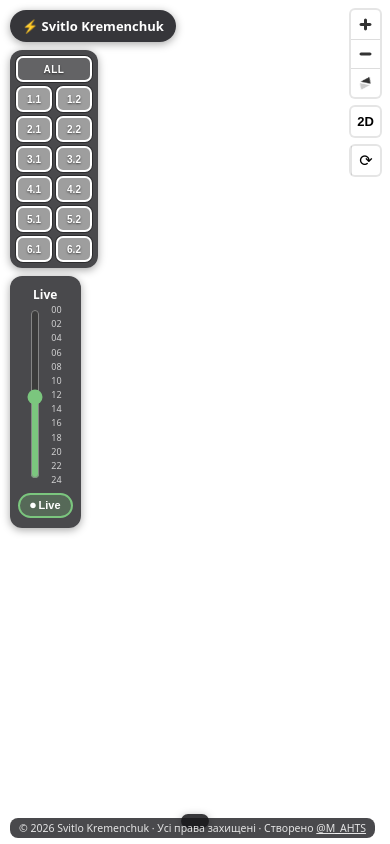
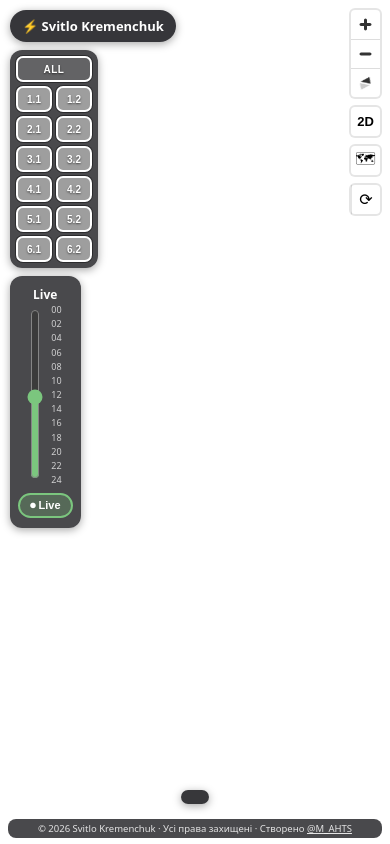
Before and after one commit to alexn256/kremen-svitlo-map, a website built with Vite: page index.html in a window 390 px wide. Built offline with nearby package versions, Linux system fonts and the light colour scheme; no server answers.

Commit message:
Fix grey default map style and mobile footer/status-bar overlap; add style switcher
VITE_MAP_STYLE_URL was only set locally, never in Netlify, so the deployed
site fell back to the grey "positron" default. MAP_STYLE_URL now defaults
to the first entry of a new MAP_STYLES list (colorful "liberty") instead,
and a new top-right button cycles through it (liberty/positron/dark) so a
missing env var no longer silently picks a duller style.

Also stack the footer and live-status pill vertically below ~420px width
instead of both centering near the same bottom offset.

Co-Authored-By: Claude Sonnet 5 <noreply@anthropic.com>
Claude-Session: https://claude.ai/code/session_01W2C4uzKMLTwbGwRKYP5zu5

```diff
--- a/src/config.ts
+++ b/src/config.ts
@@ -3,12 +3,19 @@ import type { QueueState } from './types';
 export const STATUS_URL: string = import.meta.env.VITE_STATUS_URL || '/status.mock.json';
 export const POLL_INTERVAL_MS: number = Number(import.meta.env.VITE_POLL_INTERVAL_MS) || 45_000;
 
+/** Стилі карти, між якими перемикає кнопка в правому верхньому куті. */
+export const MAP_STYLES: { label: string; url: string }[] = [
+  { label: 'Кольорова', url: 'https://tiles.openfreemap.org/styles/liberty' },
+  { label: 'Світла', url: 'https://tiles.openfreemap.org/styles/positron' },
+  { label: 'Темна', url: 'https://tiles.openfreemap.org/styles/dark' },
+];
+
 /**
  * Базовий стиль карти. Поки немає ключа MapTiler/Stadia — OpenFreeMap (без ключа).
- * Пізніше просто підміняємо URL через VITE_MAP_STYLE_URL.
+ * VITE_MAP_STYLE_URL підміняє початковий вибір (напр. для деплою без змінної —
+ * перший зі списку), перемикач кнопкою далі ходить по MAP_STYLES.
  */
-export const MAP_STYLE_URL: string =
-  import.meta.env.VITE_MAP_STYLE_URL || 'https://tiles.openfreemap.org/styles/positron';
+export const MAP_STYLE_URL: string = import.meta.env.VITE_MAP_STYLE_URL || MAP_STYLES[0].url;
 
 export const KREMEN_CENTER: [number, number] = [33.4204, 49.0659]; // [lng, lat]
 export const DEFAULT_ZOOM = 14;
--- a/src/main.ts
+++ b/src/main.ts
@@ -16,6 +16,7 @@ import {
   GAME_VIEW,
   KREMEN_CENTER,
   MAP_STYLE_URL,
+  MAP_STYLES,
   QUEUES,
   STATE_LABELS,
 } from './config';
@@ -88,7 +89,15 @@ function repaint(): void {
   map.setPaintProperty(LAYER_BUILDINGS, 'fill-extrusion-color', colorExpression());
 }
 
-map.on('load', () => {
+/**
+ * Додає наш шар будинків поверх базового стилю. Викликається і при першому
+ * завантаженні, і після кожного ручного `map.setStyle(...)` (перемикач
+ * стилю) — `setStyle` скидає всі кастомні джерела/шари, тож їх доводиться
+ * піднімати заново. Обробники кліків/ховеру реєструються одноразово
+ * (нижче, поза цією функцією) — вони прив'язані до id шару, а не до
+ * конкретного інстансу стилю, і переживають `setStyle`.
+ */
+function setupHousesLayer(): void {
   // Деякі базові стилі (напр. "liberty") самі малюють об'ємні сірі будинки —
   // вони плутаються з нашими кольоровими поверх. Ховаємо чужий шар будівель,
   // якщо він є в конкретному стилі; якщо немає (positron/dark/bright) — нема що ховати.
@@ -96,12 +105,15 @@ map.on('load', () => {
     if (map.getLayer(id)) map.setLayoutProperty(id, 'visibility', 'none');
   }
 
+  if (!map.getSource(SOURCE)) {
     map.addSource(SOURCE, { type: 'geojson', data: '/houses.geojson' });
+  }
 
   // Наша «маска»: об'ємні кольорові будинки зі списку поверх нейтрального фону.
   // Висота береться з властивості кожного об'єкта (`height` у houses.geojson) —
   // у адрес без знайденого контуру будівлі вона навмисно нижча (синтетичний
   // "кубик" навколо геокодованої точки, а не справжній контур).
+  if (!map.getLayer(LAYER_BUILDINGS)) {
     map.addLayer({
       id: LAYER_BUILDINGS,
       type: 'fill-extrusion',
@@ -113,12 +125,18 @@ map.on('load', () => {
         'fill-extrusion-opacity': 0.92,
       },
     });
+  }
+
+  repaint();
+}
 
 map.on('click', LAYER_BUILDINGS, (e: MapLayerMouseEvent) => showPopup(e.features?.[0], e.lngLat));
 map.on('mouseenter', LAYER_BUILDINGS, () => (map.getCanvas().style.cursor = 'pointer'));
 map.on('mouseleave', LAYER_BUILDINGS, () => (map.getCanvas().style.cursor = ''));
 
-  repaint();
+map.on('style.load', setupHousesLayer);
+
+map.on('load', () => {
   statusController = startStatusPolling((s) => {
     current = s;
     repaint();
@@ -196,6 +214,40 @@ class ViewToggle implements maplibregl.IControl {
     this.btn.title = gameView ? 'Звичайний вигляд (згори)' : 'Ігровий вигляд (нахил)';
   }
 }
+// ---------- перемикач стилю карти ----------
+// Клік ходить по колу MAP_STYLES. `map.setStyle(...)` скидає кастомні
+// джерела/шари — їх піднімає заново обробник 'style.load' (див. вище).
+
+let styleIndex = Math.max(
+  0,
+  MAP_STYLES.findIndex((s) => s.url === MAP_STYLE_URL),
+);
+
+class StyleToggle implements maplibregl.IControl {
+  private btn = document.createElement('button');
+  onAdd(): HTMLElement {
+    const wrap = document.createElement('div');
+    wrap.className = 'maplibregl-ctrl maplibregl-ctrl-group';
+    this.btn.type = 'button';
+    this.btn.className = 'style-toggle';
+    this.btn.textContent = '🗺';
+    this.update();
+    this.btn.addEventListener('click', () => {
+      styleIndex = (styleIndex + 1) % MAP_STYLES.length;
+      map.setStyle(MAP_STYLES[styleIndex].url);
+      this.update();
+    });
+    wrap.appendChild(this.btn);
+    return wrap;
+  }
+  onRemove(): void {}
+  private update(): void {
+    const next = MAP_STYLES[(styleIndex + 1) % MAP_STYLES.length].label;
+    this.btn.title = `Стиль карти: ${MAP_STYLES[styleIndex].label} (клік — ${next})`;
+    this.btn.setAttribute('aria-label', this.btn.title);
+  }
+}
+
 // ---------- контрол «оновити» ----------
 // Той самий maplibregl-ctrl-group, що й у ViewToggle — MapLibre сам стекує
 // контроли одного кута один під одним, тож нічого не налазить одне на одне.
@@ -224,6 +276,7 @@ class RefreshControl implements maplibregl.IControl {
   onRemove(): void {}
 }
 map.addControl(new ViewToggle(), 'top-right');
+map.addControl(new StyleToggle(), 'top-right');
 map.addControl(new RefreshControl(), 'top-right');
 
 // ---------- сітка черг: легенда + вибір одним тапом ----------
--- a/src/style.css
+++ b/src/style.css
@@ -67,6 +67,10 @@ body {
 .view-toggle {
   font-weight: 700;
   font-size: 13px;
+}
+
+.style-toggle {
+  font-size: 15px;
 }
 
 .maplibregl-popup-content {
@@ -298,4 +302,22 @@ body {
     height: 26px;
     font-size: 10px;
   }
+
+  /*
+   * На вузьких екранах обидві плашки розтягуються майже на всю ширину й
+   * накладаються одна на одну — рознесли по висоті: підвал ближче до краю,
+   * статус-бар над ним.
+   */
+  .app-footer {
+    left: 8px;
+    right: 8px;
+    text-align: center;
+    white-space: normal;
+    font-size: 9.5px;
+  }
+
+  .status-bar {
+    bottom: calc(40px + env(safe-area-inset-bottom));
+    font-size: 12px;
+  }
 }
```
Lines whose indentation alone changed are shown as unchanged.
